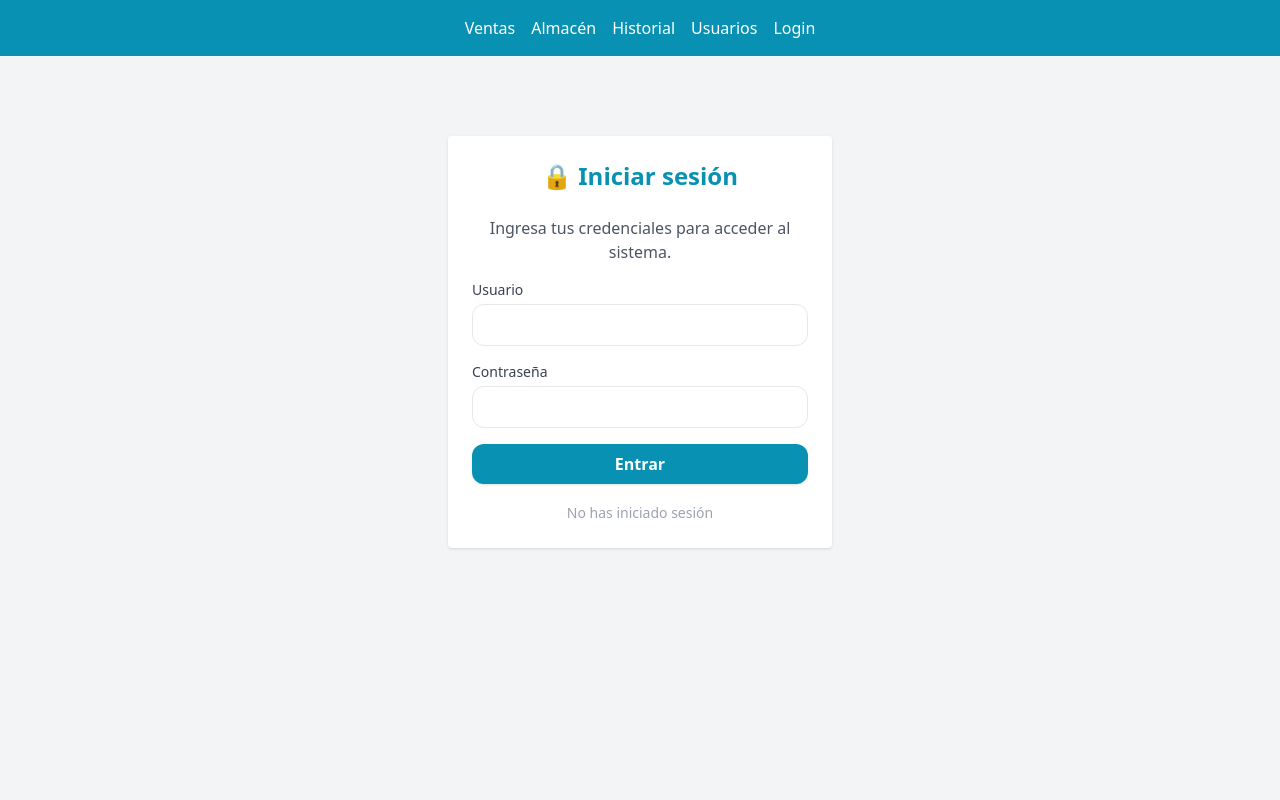
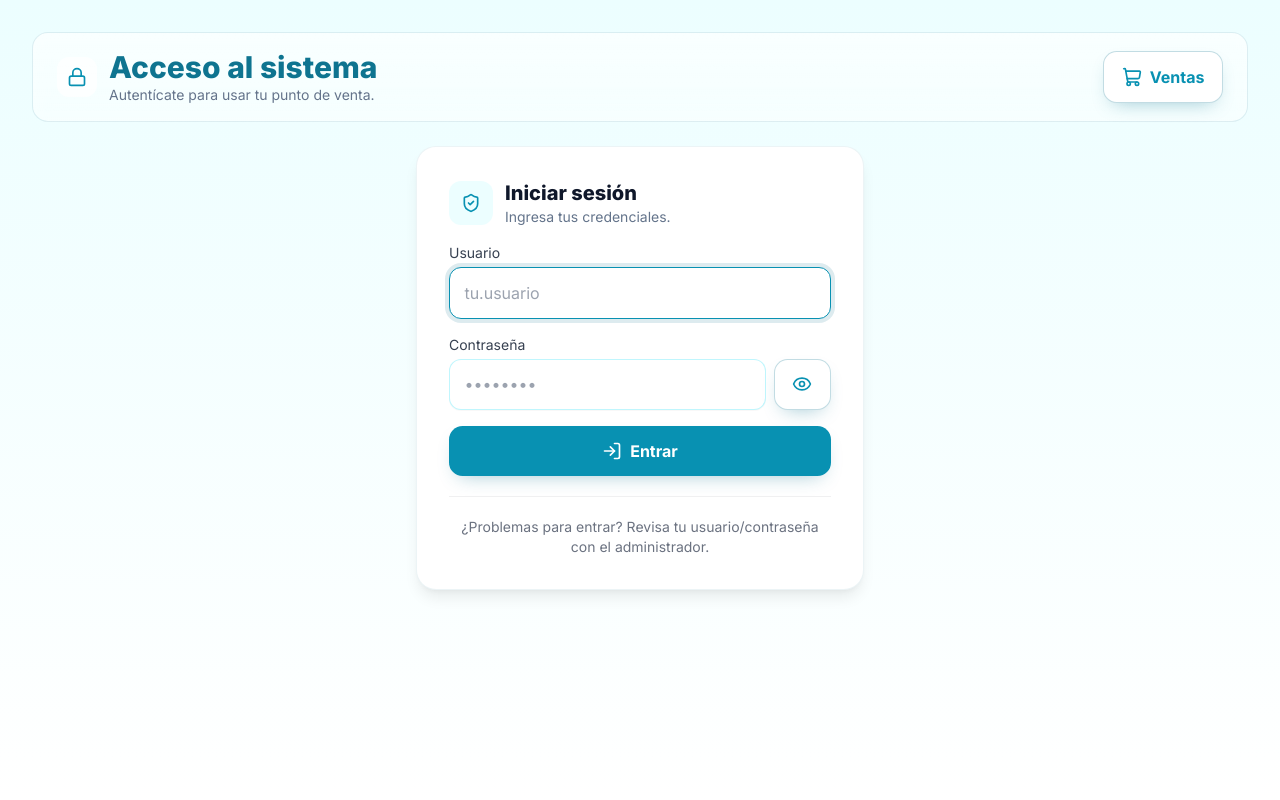
Before and after one commit to PaulCz25/PiloPosRemaster, a Flask app: page /login in a window 1280 px wide. Run offline with Flask 3, Linux system fonts and the light colour scheme; parts of the project's set-up code (start-up, migrations or seed data) failed here and were passed over; some libraries are stand-ins or nearby versions.

Commit message:
seguridadx2

```diff
--- a/templates/login.html
+++ b/templates/login.html
@@ -1,55 +1,136 @@
 <!DOCTYPE html>
-<html lang="es">
+<html lang="es" class="h-full">
 <head>
-  <meta charset="UTF-8">
+  <meta charset="UTF-8" />
+  <meta name="viewport" content="width=device-width, initial-scale=1" />
   <title>PilotoPOS – Login</title>
   <script src="https://cdn.tailwindcss.com"></script>
+  <link href="https://fonts.googleapis.com/css2?family=Inter:wght@400;500;600;700;800&display=swap" rel="stylesheet" />
+  <script src="https://unpkg.com/lucide@latest"></script>
+  <style>
+    :root{
+      --brand-900:#0e7490; --brand-700:#0ea5b0; --brand-600:#0891b2; --brand-500:#06b6d4;
+      --ink-900:#0f172a; --ink-700:#334155; --ok-600:#059669; --err-600:#dc2626; --soft:#eef7fb;
+    }
+    html, body { height: 100%; }
+    body { font-family:'Inter',system-ui,-apple-system,Segoe UI,Roboto,Ubuntu,'Helvetica Neue','Noto Sans',Arial,'Apple Color Emoji','Segoe UI Emoji'; }
+    .card { border-radius: 1.25rem; background: #fff; box-shadow: 0 10px 15px -3px rgba(0,0,0,.08), 0 4px 6px -4px rgba(0,0,0,.06); border: 1px solid rgba(14,116,144,.08); }
+    .soft-divider { border-top: 1px solid rgba(2,6,23,.06); }
+    .input { border: 1px solid rgb(165 243 252 / .7); border-radius: 0.75rem; padding: 0.8rem 0.9rem; width: 100%; box-shadow: 0 1px 1px rgba(0,0,0,.03); outline: none; background:#fff; }
+    .input:focus { box-shadow: 0 0 0 4px rgba(14,116,144,.14); border-color: var(--brand-600); }
+    .btn { display:inline-flex; align-items:center; justify-content:center; gap:.5rem; border-radius:.85rem; font-weight:700; transition:.15s ease; padding:.8rem 1.1rem; box-shadow: 0 8px 20px -10px rgba(14,116,144,.45); }
+    .btn:active { transform: translateY(1px); }
+    .btn-primary { background: var(--brand-600); color:#fff; }
+    .btn-primary:hover { filter:brightness(1.05); }
+    .btn-ghost   { background:#fff; color:var(--brand-600); border:1px solid rgba(14,116,144,.25); }
+    .glass { background: linear-gradient(180deg, rgba(255,255,255,.75), rgba(255,255,255,.60)); backdrop-filter:saturate(160%) blur(8px); border:1px solid rgba(14,116,144,.12); border-radius:1rem; }
+    @keyframes pop { from{ transform:scale(.98); opacity:.3 } to{ transform:scale(1); opacity:1 } }
+    .pop { animation: pop .18s ease-out; }
+  </style>
 </head>
-<body class="bg-gray-100">
-  <nav class="bg-cyan-600 text-white p-4 flex gap-4 justify-center">
-    <a href="/" class="hover:underline">Ventas</a>
-    <a href="/almacen" class="hover:underline">Almacén</a>
-    <a href="/historial" class="hover:underline">Historial</a>
-    <a href="/usuarios" class="hover:underline">Usuarios</a>
-    <a href="/login" class="hover:underline">Login</a>
-  </nav>
+<body class="bg-gradient-to-b from-cyan-50 to-white min-h-screen flex">
+  <!-- Main -->
+  <main class="flex-1 p-4 md:p-8 max-w-7xl mx-auto">
+    <!-- Top bar estilo Ventas -->
+    <div class="glass px-4 py-3 md:px-6 md:py-4 mb-6 flex items-center justify-between rounded-2xl">
+      <div class="flex items-center gap-3">
+        <div class="hidden md:flex items-center justify-center w-10 h-10 rounded-xl bg-white/70 text-[var(--brand-600)]">
+          <i data-lucide="lock" class="w-5 h-5"></i>
+        </div>
+        <div>
+          <h1 class="text-2xl md:text-3xl font-extrabold text-[var(--brand-900)] leading-tight">Acceso al sistema</h1>
+          <p class="text-sm text-slate-500">Autentícate para usar tu punto de venta.</p>
+        </div>
+      </div>
+      <div class="hidden md:flex items-center gap-2">
+        <a href="/" class="btn btn-ghost" title="Ir a Ventas">
+          <i data-lucide="shopping-cart" class="w-5 h-5"></i> <span class="hidden lg:inline">Ventas</span>
+        </a>
+      </div>
+    </div>
 
-  <div class="max-w-sm mx-auto p-6 mt-20 bg-white rounded shadow">
-    <h1 class="text-2xl font-bold text-cyan-600 mb-6 text-center">🔒 Iniciar sesión</h1>
-    <p class="text-center text-gray-600 mb-4">Ingresa tus credenciales para acceder al sistema.</p>
+    <!-- Card de login con la misma estética -->
+    <div class="card p-6 md:p-8 max-w-md mx-auto pop">
+      <div class="flex items-center gap-3 mb-4">
+        <div class="w-11 h-11 rounded-xl bg-cyan-50 text-[var(--brand-600)] flex items-center justify-center">
+          <i data-lucide="shield-check" class="w-5 h-5"></i>
+        </div>
+        <div>
+          <h2 class="text-xl font-extrabold text-slate-900">Iniciar sesión</h2>
+          <p class="text-sm text-slate-500">Ingresa tus credenciales.</p>
+        </div>
+      </div>
 
       {% if error %}
-      <div class="mb-4 rounded-lg bg-red-50 text-red-700 px-4 py-3 text-sm">
+      <div class="mb-4 rounded-xl bg-red-50 text-red-700 border border-red-100 px-4 py-3 text-sm">
         {{ error }}
       </div>
       {% endif %}
 
-    <form method="POST" action="{{ url_for('login') }}" class="space-y-4">
+      <form method="POST" action="{{ url_for('login') }}" class="space-y-4" aria-label="Formulario de acceso">
         <div>
           <label class="block text-sm text-gray-700 mb-1" for="username">Usuario</label>
-        <input id="username" name="username" type="text" required
-               class="w-full border rounded-xl px-3 py-2 focus:outline-none focus:ring-2 focus:ring-cyan-300">
+          <input id="username" name="username" type="text" required autocomplete="username"
+                 class="input" placeholder="tu.usuario" />
         </div>
 
         <div>
           <label class="block text-sm text-gray-700 mb-1" for="password">Contraseña</label>
-        <input id="password" name="password" type="password" required
-               class="w-full border rounded-xl px-3 py-2 focus:outline-none focus:ring-2 focus:ring-cyan-300">
+          <div class="flex gap-2">
+            <input id="password" name="password" type="password" required autocomplete="current-password"
+                   class="input flex-1" placeholder="••••••••" />
+            <button type="button" class="btn btn-ghost" id="togglePwd" aria-label="Mostrar u ocultar contraseña">
+              <i data-lucide="eye" class="w-5 h-5"></i>
+            </button>
+          </div>
+          <div id="capsHint" class="text-xs text-amber-700 bg-amber-50 border border-amber-100 rounded-lg px-3 py-2 mt-2 hidden">
+            Bloq Mayús activado
+          </div>
         </div>
 
-      <button type="submit"
-              class="w-full bg-cyan-600 hover:bg-cyan-700 text-white font-semibold py-2 rounded-xl shadow">
-        Entrar
+        <button type="submit" class="btn btn-primary w-full">
+          <i data-lucide="log-in" class="w-5 h-5"></i> Entrar
         </button>
       </form>
 
-    <div class="text-center mt-4">
-      {% if current_user.is_authenticated %}
-        <a href="{{ url_for('logout') }}" class="text-sm text-gray-500 hover:underline">Cerrar sesión</a>
-      {% else %}
-        <span class="text-sm text-gray-400">No has iniciado sesión</span>
-      {% endif %}
+      <div class="soft-divider my-5"></div>
+
+      <div class="text-center text-sm text-gray-500">
+        ¿Problemas para entrar? Revisa tu usuario/contraseña con el administrador.
       </div>
     </div>
+  </main>
+
+  <script>
+    document.addEventListener('DOMContentLoaded', () => {
+      if (window.lucide) lucide.createIcons();
+      const u = document.getElementById('username'); if (u) u.focus();
+
+      // Mostrar/ocultar contraseña
+      const pwd = document.getElementById('password');
+      const btn = document.getElementById('togglePwd');
+      if (btn && pwd) {
+        btn.addEventListener('click', () => {
+          const show = pwd.type === 'password';
+          pwd.type = show ? 'text' : 'password';
+          btn.innerHTML = show ? '<i data-lucide="eye-off" class="w-5 h-5"></i>' : '<i data-lucide="eye" class="w-5 h-5"></i>';
+          if (window.lucide) lucide.createIcons();
+          pwd.focus();
+        });
+      }
+
+      // Indicador de Bloq Mayús
+      const caps = document.getElementById('capsHint');
+      if (pwd && caps) {
+        pwd.addEventListener('keydown', (e) => {
+          if ('getModifierState' in e) {
+            const on = e.getModifierState('CapsLock');
+            caps.classList.toggle('hidden', !on);
+          }
+        });
+        pwd.addEventListener('blur', () => caps.classList.add('hidden'));
+      }
+    });
+  </script>
 </body>
 </html>
```
Lines whose indentation alone changed are shown as unchanged.
